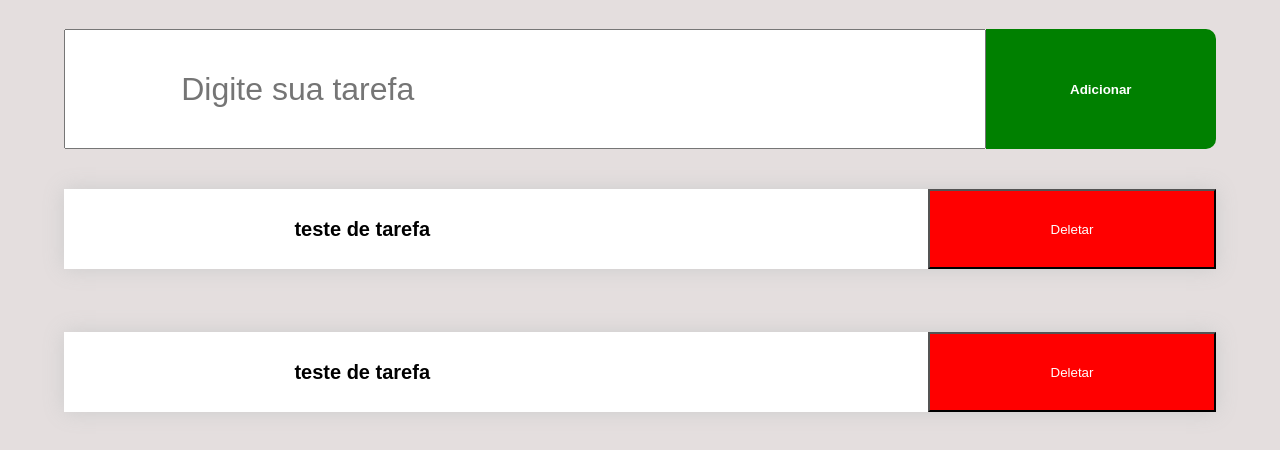
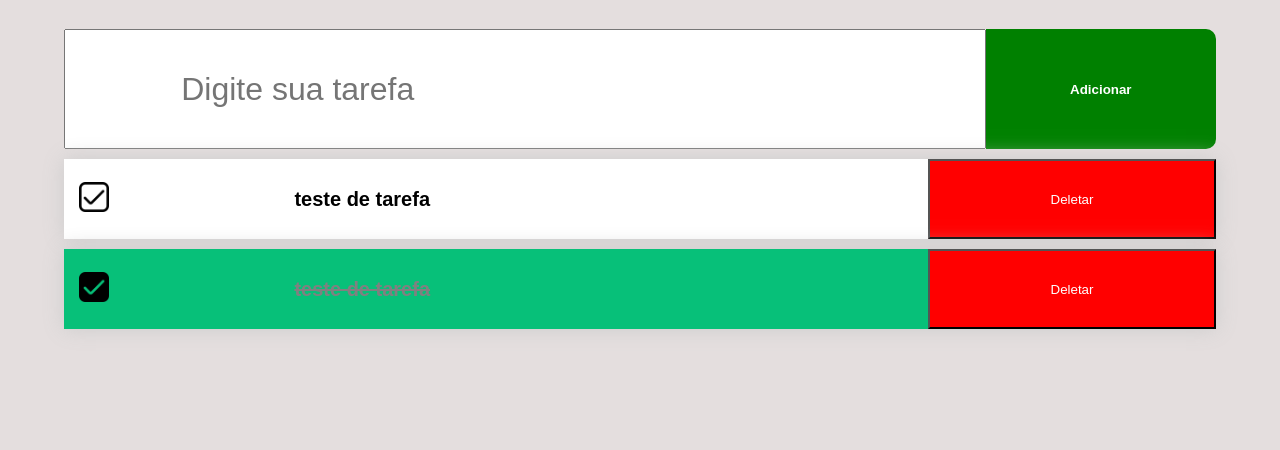
Before and after one commit to Guilherme-Santt/Projeto--Lista-Tarefas-JavaScript, a plain HTML site: page index.html in a window 1280 px wide. Shown: the part 90-540 px from the top of the page. Drawn offline with Linux system fonts and the light colour scheme.

Commit message:
Finalizando parte estilização html, css

```diff
--- a/Css/style.css
+++ b/Css/style.css
@@ -41,7 +41,7 @@ main{
     width: 90%;
     margin: auto auto;
     /* border: 1px solid blue; */
-    padding-top: 40px;
+    padding-top: 10px;
 }
 .item{
     display: flex;
@@ -52,11 +52,32 @@ main{
     height: 80px;
     width: 100%;
     box-shadow: 0 0 20px #ccc;
-    margin-bottom: 2%;
 }
+.item-icone{
+    padding-left: 15px;
+}
+.item-clicado{
+    display: flex;
+    flex-flow: row wrap;
+    justify-content: center;
+    align-items: center;
+    background-color: rgb(7, 192, 121);
+    height: 80px;
+    width: 100%;
+    box-shadow: 0 0 20px #ccc;
+}
+.item-clicado .item-nome{
+    text-decoration: line-through;
+    color: grey;
+}
+
 .item-icone{
     width: 20%;
     /* border: 1px solid yellow; */
+}
+.img-icon{
+    width: 30px;
+    height: 30px;
 }
 .item-nome{
     width: 55%;
--- a/index.html
+++ b/index.html
@@ -23,7 +23,7 @@
         <main id="areaLista">
             <div class="item">
                 <div class="item-icone">
-
+                    <img class="img-icon" src="icons/verificar.png">
                 </div>
                 <div class="item-nome">
                 teste de tarefa
@@ -34,9 +34,9 @@
             </div>
         </main>
         <main id="areaLista">
-            <div class="item">
+            <div class="item-clicado">
                 <div class="item-icone">
-
+                    <img class="img-icon" src="icons/verificado.png">
                 </div>
                 <div class="item-nome">
                 teste de tarefa
```
Also changed, not shown: icons/verificado.png (added), icons/verificar.png (added).
